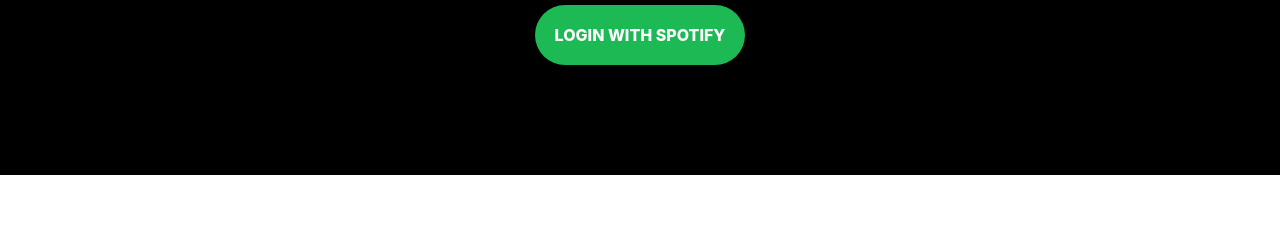
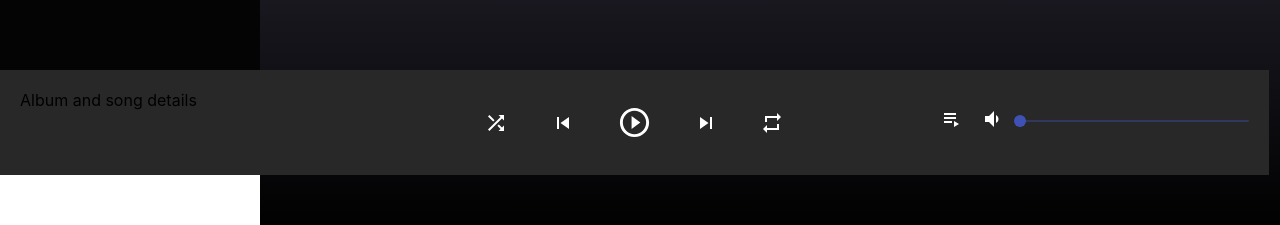
Before and after one commit to kevincastrochavez/Spotify-Clone, a React (Create React App) app: page / in a window 1280 px wide. Shown: the part 625-850 px from the top of the page. Before the commit the page ends 800 px from the top, so only its background shows below. Built offline with nearby package versions, Linux system fonts and the light colour scheme; what spotify-web-api-js would draw is missing.

Commit message:
started importing icons for the footer and stylying them

```diff
--- a/src/components/Footer.js
+++ b/src/components/Footer.js
@@ -1,9 +1,45 @@
 import React from "react";
+import {
+  PlayCircleOutline,
+  PlaylistPlay,
+  Repeat,
+  Shuffle,
+  SkipNext,
+  SkipPrevious,
+  VolumeDown,
+} from "@material-ui/icons";
+import { Grid, Slider } from "@material-ui/core";
 
 function Footer() {
   return (
     <div className="footer">
-      <h1>Footer</h1>
+      <div className="footer__left">
+        <p>Album and song details</p>
+      </div>
+
+      <div className="footer__center">
+        <Shuffle className="footer__center-green" />
+        <SkipPrevious className="footer__center-icon" />
+        <PlayCircleOutline fontSize="large" className="footer__center-icon" />
+        <SkipNext className="footer__center-icon" />
+        <Repeat className="footer__center-icon" />
+      </div>
+
+      <div className="footer__right">
+        <Grid container spacing={2}>
+          <Grid item>
+            <PlaylistPlay />
+          </Grid>
+
+          <Grid item>
+            <VolumeDown />
+          </Grid>
+
+          <Grid item xs>
+            <Slider />
+          </Grid>
+        </Grid>
+      </div>
     </div>
   );
 }
--- a/src/reducer.js
+++ b/src/reducer.js
@@ -3,8 +3,8 @@
   playlists: [],
   playing: false,
   item: null,
-  // token:
-  //   "BQA1a6GVqT5eVHfZkdYm61KV1OjQjNdcSv_yGBajvPz09jYzELNiGa6h4nEz3BYMlhtFlJrNB4RYa1GG6oe7wNoU79k38vl3zGpz3WUSNMmCG0nj45957SvA1GrLcjRJNrQTpw500f24qM_Zqvnmnyf03DeJvg",
+  token:
+    "BQA1a6GVqT5eVHfZkdYm61KV1OjQjNdcSv_yGBajvPz09jYzELNiGa6h4nEz3BYMlhtFlJrNB4RYa1GG6oe7wNoU79k38vl3zGpz3WUSNMmCG0nj45957SvA1GrLcjRJNrQTpw500f24qM_Zqvnmnyf03DeJvg",
 };
 
 const reducer = (state, action) => {
--- a/src/styles/Footer.scss
+++ b/src/styles/Footer.scss
@@ -1,8 +1,32 @@
 .footer {
   position: fixed;
+  display: flex;
+  justify-content: space-between;
   bottom: 0;
   height: 65px;
-  width: 100%;
+  width: 96%;
   background-color: #282828;
   padding: 20px;
+
+  &__left {
+    flex: 0.3;
+  }
+
+  &__center {
+    flex: 0.4;
+    padding: 0 100px;
+    color: white;
+    display: flex;
+    align-items: center;
+    justify-content: space-between;
+    max-width: 300px;
+  }
+
+  &__right {
+    flex: 0.3;
+    display: flex;
+    justify-content: space-between;
+    align-items: center;
+    color: white;
+  }
 }
--- a/src/styles/index.scss
+++ b/src/styles/index.scss
@@ -1,3 +1,7 @@
+body::-webkit-scrollbar {
+  display: none;
+}
+
 * {
   margin: 0;
 }
```
